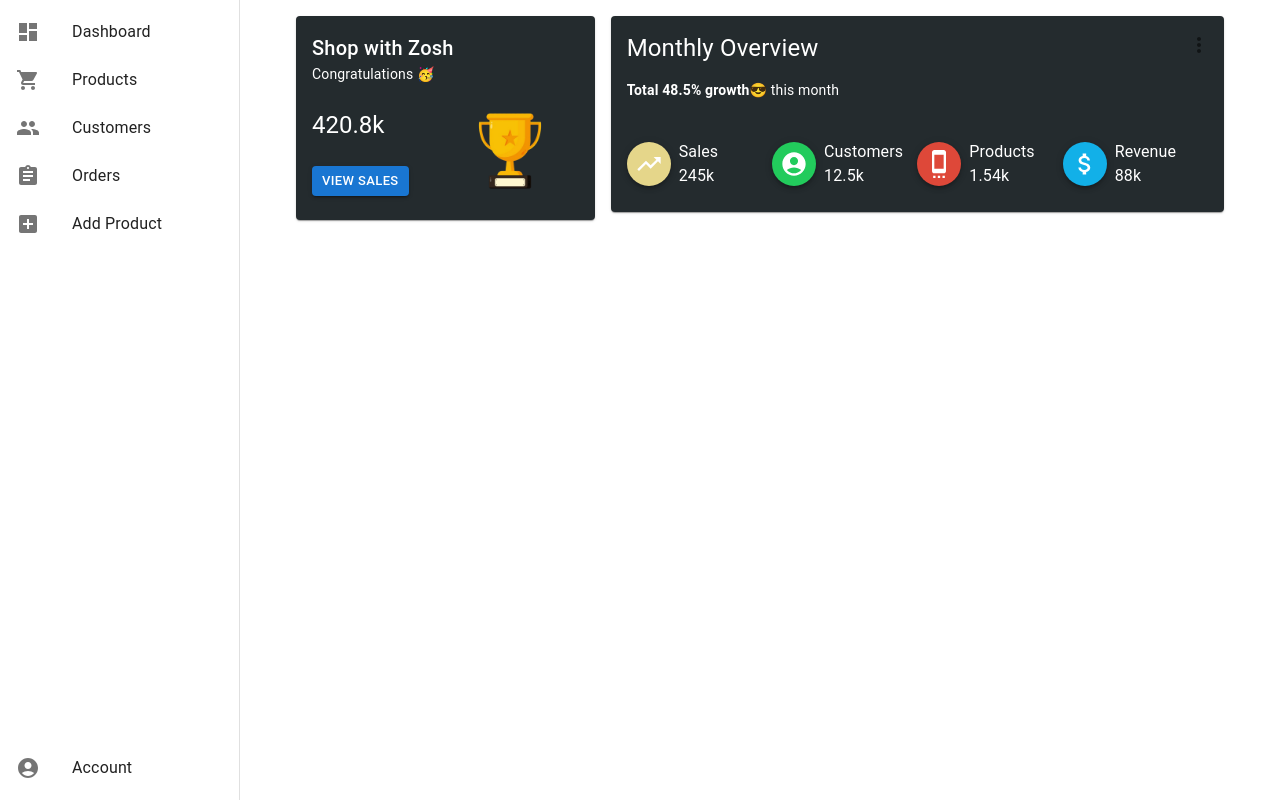
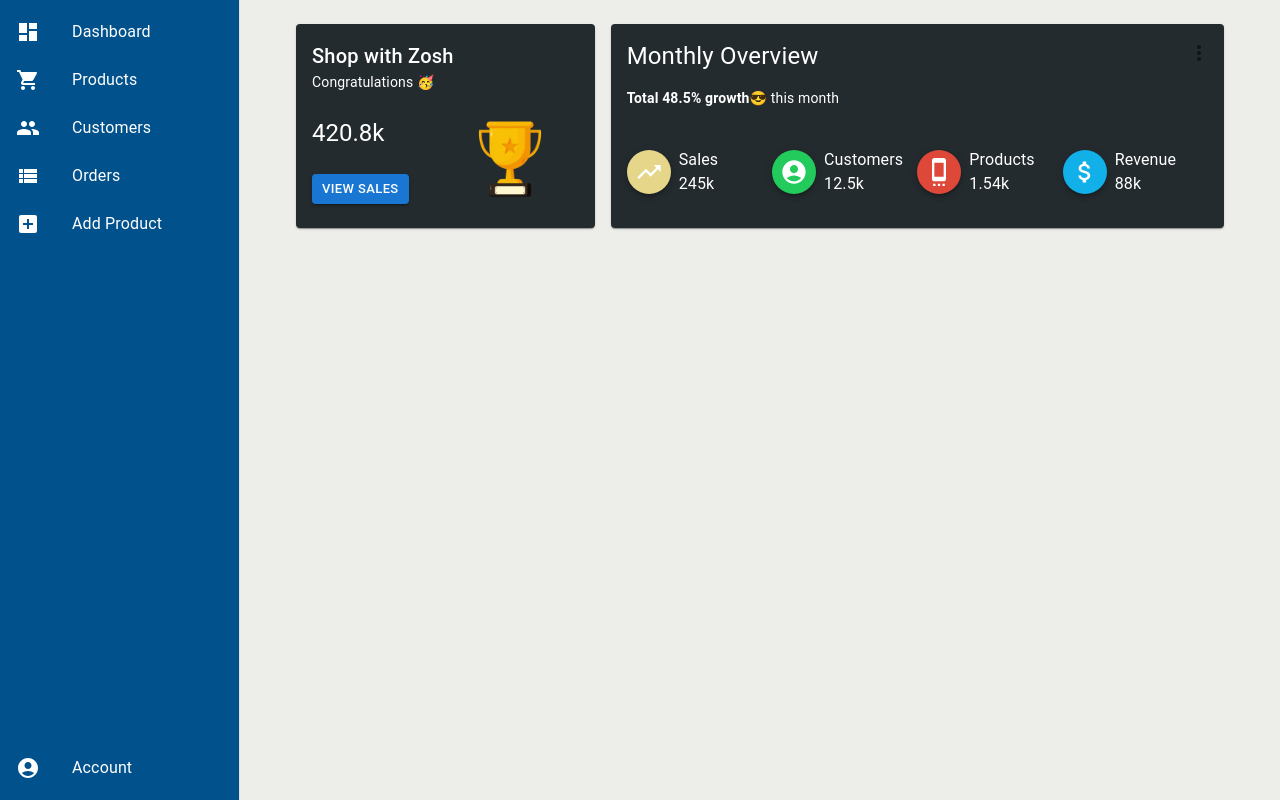
Before and after one commit to Umar246/complete-ecommerce-store, a React (Create React App) app in the folder ecommerce-cloth-store/: page /admin in a window 1280 px wide. Built offline with nearby package versions, Linux system fonts and the light colour scheme.

Commit message:
sidebar and content section updated

```diff
--- a/ecommerce-cloth-store/src/Admin/components/Admin.jsx
+++ b/ecommerce-cloth-store/src/Admin/components/Admin.jsx
@@ -1,25 +1,29 @@
 import React, { useState } from "react";
 import {
   Drawer,
+  IconButton,
   List,
   ListItem,
   ListItemButton,
   ListItemIcon,
   ListItemText,
-    IconButton,
   useMediaQuery,
   useTheme,
+  Box,
+  AppBar,
+  Toolbar,
+  Typography,
 } from "@mui/material";
 import {
+  Menu,
   Dashboard,
   ShoppingCart,
   People,
-    Assignment,
+  AccountCircle,
+  ViewList,
   AddBox,
-    AccountCircle,
-    Menu,
 } from "@mui/icons-material";
-  import { Link, Outlet, Route, Routes } from "react-router-dom";
+import { Link, Outlet, Route, Routes, useLocation } from "react-router-dom";
 import AdminDashboard from "./AdminDashboard";
 import Products from "./Products";
 import Orders from "./Orders";
@@ -30,102 +34,136 @@
   { text: "Dashboard", icon: <Dashboard />, path: "/admin/" },
   { text: "Products", icon: <ShoppingCart />, path: "/admin/products" },
   { text: "Customers", icon: <People />, path: "/admin/customers" },
-    { text: "Orders", icon: <Assignment />, path: "/admin/orders" },
+  { text: "Orders", icon: <ViewList />, path: "/admin/orders" },
   { text: "Add Product", icon: <AddBox />, path: "/admin/products/create" },
 ];
 
-  const Admin = () => {
+const ResponsiveLayout = () => {
   const [mobileOpen, setMobileOpen] = useState(false);
+  const theme = useTheme();
+  // For screens md and above, we'll show permanent sidebar.
+  const isDesktop = useMediaQuery(theme.breakpoints.up("md"));
+  const drawerWidth = 240;
+  const location = useLocation();
 
-    const theme = useTheme();
-    // isLargeScreen is true if screen width is medium (md) or above
-    const isLargeScreen = useMediaQuery(theme.breakpoints.up("sm"));
+  const handleDrawerToggle = () => {
+    setMobileOpen(!mobileOpen);
+  };
 
+  const drawerContent = (
+    <Box
+      sx={{
+        width: drawerWidth,
+        bgcolor: "#01518C",
+        color: "#fff",
+        height: "100%",
+        overflowX: "hidden",
+      }}
+      role="presentation"
+    >
+      <List sx={{ display: "flex", flexDirection: "column", height: "100%" }}>
+        <Box>
+          {menuItems.map((item) => {
+            const isActive = location.pathname === item.path;
             return (
-      <div className="flex">
-        {/* Sidebar for large screens */}
-        {isLargeScreen && (
-        <Drawer
-          variant="permanent"
-          className="hidden md:flex"
+              <ListItem key={item.text} disablePadding>
+                <ListItemButton
+                  component={Link}
+                  to={item.path}
+                  onClick={() => setMobileOpen(false)}
+                  className="hover:!bg-[#2ba9db]"
                   sx={{
-            width: 240,
-            flexShrink: 0,
-            "& .MuiDrawer-paper": { width: 240, boxSizing: "border-box" },
+                    backgroundColor: isActive ? "#2ba9db" : "inherit",
+                    color: isActive ? "white" : "inherit",
                   }}
                 >
-          <List className="h-full flex flex-col justify-between">
-            <div>
-              {menuItems.map((item) => (
-                <ListItem key={item.text} disablePadding>
-                  <ListItemButton component={Link} to={item.path}>
-                    <ListItemIcon>{item.icon}</ListItemIcon>
+                  <ListItemIcon sx={{ color: isActive ? "white" : "inherit" }}>
+                    {item.icon}
+                  </ListItemIcon>
                   <ListItemText primary={item.text} />
                 </ListItemButton>
               </ListItem>
-              ))}
-            </div>
-            <ListItem disablePadding>
-              <ListItemButton component={Link} to="/admin/account">
-                <ListItemIcon>
+            );
+          })}
+        </Box>
+        {/* Account Name menu item always at the bottom */}
+        <ListItem disablePadding sx={{ mt: "auto" }}>
+          <ListItemButton
+            component={Link}
+            to="/admin/account"
+            onClick={() => setMobileOpen(false)}
+            className="hover:!bg-[#2ba9db] "
+            sx={{
+              backgroundColor:
+                location.pathname === "/admin/account" ? "#2ba9db" : "inherit",
+              color:
+                location.pathname === "/admin/account" ? "white" : "inherit",
+            }}
+          >
+            <ListItemIcon
+              sx={{
+                color:
+                  location.pathname === "/admin/account" ? "white" : "inherit",
+              }}
+            >
               <AccountCircle />
             </ListItemIcon>
             <ListItemText primary="Account" />
           </ListItemButton>
         </ListItem>
       </List>
+    </Box>
+  );
+
+  return (
+    <Box sx={{ display: "flex", height: "100vh" }}>
+      {/* Sidebar for Desktop */}
+      {isDesktop && (
+        <Drawer
+          variant="permanent"
+          sx={{
+            width: drawerWidth,
+            flexShrink: 0,
+            "& .MuiDrawer-paper": {
+              width: drawerWidth,
+              boxSizing: "border-box",
+              overflowX: "hidden",
+            },
+          }}
+          open
+        >
+          {drawerContent}
         </Drawer>
       )}
 
-        {/* Collapsible Drawer for small screens */}
-        {!isLargeScreen && (
-       <>
+      {/* Main Layout Area */}
+      <Box sx={{ flexGrow: 1, display: "flex", flexDirection: "column" }}>
+        {/* AppBar for Mobile */}
+        {!isDesktop && (
+          <AppBar position="static">
+            <Toolbar className="bg-[#01518C]">
               <IconButton
-          className="md:hidden p-4"
-          onClick={() => setMobileOpen(!mobileOpen)}
+                color="inherit"
+                edge="start"
+                onClick={handleDrawerToggle}
+                sx={{ mr: 2 }}
               >
                 <Menu />
               </IconButton>
-        <Drawer
-          open={mobileOpen}
-          onClose={() => setMobileOpen(false)}
-          sx={{ "& .MuiDrawer-paper": { width: 240 } }}
-        >
-          <List className="h-full flex flex-col justify-between">
-            <div>
-              {menuItems.map((item) => (
-                <ListItem key={item.text} disablePadding>
-                  <ListItemButton
-                    component={Link}
-                    to={item.path}
-                    onClick={() => setMobileOpen(false)}
-                  >
-                    <ListItemIcon>{item.icon}</ListItemIcon>
-                    <ListItemText primary={item.text} />
-                  </ListItemButton>
-                </ListItem>
-              ))}
-            </div>
-            <ListItem disablePadding>
-              <ListItemButton
-                component={Link}
-                to="/admin/account"
-                onClick={() => setMobileOpen(false)}
-              >
-                <ListItemIcon>
-                  <AccountCircle />
-                </ListItemIcon>
-                <ListItemText primary="Account" />
-              </ListItemButton>
-            </ListItem>
-          </List>
-        </Drawer>
-        </>
+              <Typography variant="h6" noWrap component="div">
+                Admin Panel
+              </Typography>
+            </Toolbar>
+          </AppBar>
         )}
 
-        {/* Content Area */}
-        <main className="flex-1 p-4">
+        {/* Content Section */}
+        <Box
+          component="main"
+          sx={{ flexGrow: 1, py: 3, px: 2, bgcolor: "#edeee9" }}
+        >
           <Outlet />
+
           <Routes>
             <Route path="/" element={<AdminDashboard />} />
             <Route path="/products" element={<Products />} />
@@ -133,9 +171,30 @@
             <Route path="/customers" element={<Customers />} />
             <Route path="/products/create" element={<AddProduct />} />
           </Routes>
-        </main>
-      </div>
+        </Box>
+      </Box>
+
+      {/* Temporary Drawer for Mobile */}
+      {!isDesktop && (
+        <Drawer
+          variant="temporary"
+          open={mobileOpen}
+          onClose={handleDrawerToggle}
+          ModalProps={{ keepMounted: true }}
+          sx={{
+            display: { xs: "block", md: "none" },
+            "& .MuiDrawer-paper": {
+              width: drawerWidth,
+              boxSizing: "border-box",
+              overflowX: "hidden",
+            },
+          }}
+        >
+          {drawerContent}
+        </Drawer>
+      )}
+    </Box>
   );
 };
 
-  export default Admin;
+export default ResponsiveLayout;
--- a/ecommerce-cloth-store/src/Admin/components/AdminDashboard.jsx
+++ b/ecommerce-cloth-store/src/Admin/components/AdminDashboard.jsx
@@ -5,12 +5,12 @@ import MonthlyOverview from "./MonthlyOverview";
 
 export default function AdminDashboard() {
   return (
-    <div className="px-10">
-      <Grid container spacing={2}>
-        <Grid item xs={12} md={4}>
+    <div className="md:px-10">
+      <Grid container spacing={2} alignItems={"stretch"}>
+        <Grid item xs={12} md={4} sx={{ display: "flex", flexDirection: "column" }}>
           <Achievement />
         </Grid>
-        <Grid item xs={12} md={8}>
+        <Grid item xs={12} md={8} sx={{ display: "flex" , flexDirection: "column"}}>
           <MonthlyOverview/>
         </Grid>
       </Grid>
--- a/ecommerce-cloth-store/src/Admin/components/MonthlyOverview.jsx
+++ b/ecommerce-cloth-store/src/Admin/components/MonthlyOverview.jsx
@@ -77,7 +77,7 @@ const renderStats = () => {
 };
 export default function MonthlyOverview() {
   return (
-    <Card sx={{ bgcolor: "#242B2E", color:"#fff" }}>
+    <Card sx={{ bgcolor: "#242B2E", color: "#fff", flexGrow: 1 }}>
       <CardHeader
         title="Monthly Overview"
         action={
@@ -90,7 +90,7 @@ export default function MonthlyOverview() {
             <Box component={"span"} sx={{ fontWeight: 600 }}>
               Total 48.5% growth
             </Box>
-         😎 this month
+            😎 this month
           </Typography>
         }
         titleTypographyProps={{
@@ -107,5 +107,6 @@ export default function MonthlyOverview() {
         </Grid>
       </CardContent>
     </Card>
+
   );
 }
```
Lines whose indentation alone changed are shown as unchanged.
